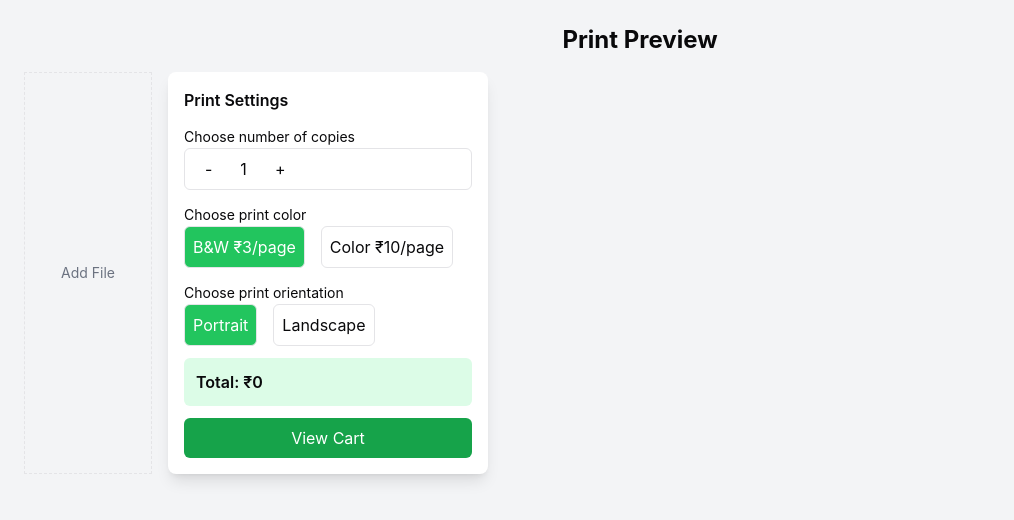
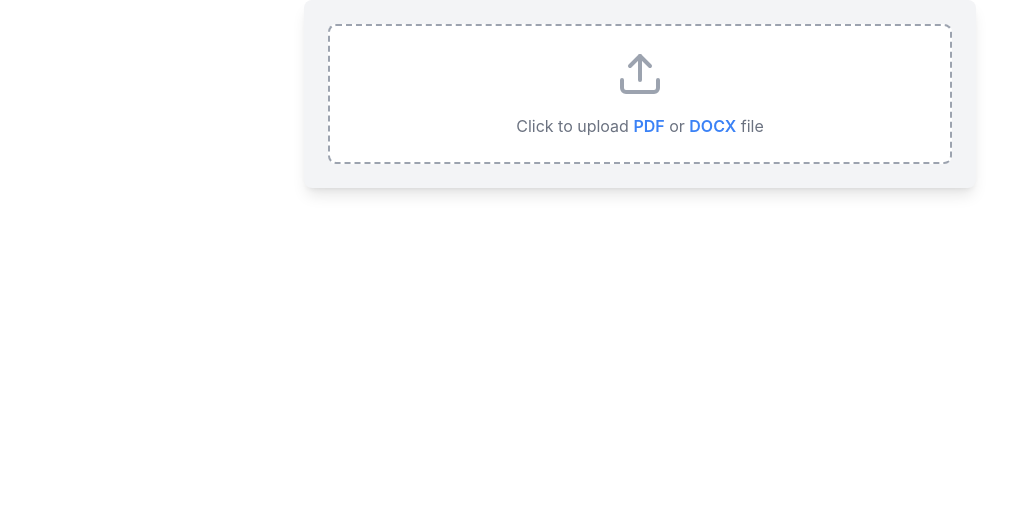
Before and after one commit to VSAbraham/printit-frontend, a React (Vite) app: page /preview in a window 1280 px wide. Shown: the top 520 px of the page, without its empty margins (0-1014 px from the left). Built offline with nearby package versions, Linux system fonts and the light colour scheme.

Commit message:
2nd commit

```diff
--- a/src/pages/PreviewPage.tsx
+++ b/src/pages/PreviewPage.tsx
@@ -1,19 +1,15 @@
 import React, { useState } from "react";
 import { useDropzone } from "react-dropzone";
 import { Button } from "../components/ui/button";
+import { X, Upload } from "lucide-react";
 
-export default function PreviewPage() {
+export default function FileUploader() {
   const [files, setFiles] = useState<File[]>([]);
-    const [copies, setCopies] = useState(1);
-    const [color, setColor] = useState("B&W");
-    const [orientation, setOrientation] = useState("Portrait");
-    const pricePerPage = color === "B&W" ? 3 : 10;
-    const totalPrice = pricePerPage * copies * files.length;
 
   const { getRootProps, getInputProps } = useDropzone({
     accept: {
-            'application/pdf': [],
-            'image/*': []
+      "application/pdf": [".pdf"],
+      "application/vnd.openxmlformats-officedocument.wordprocessingml.document": [".docx"]
     },
     onDrop: (acceptedFiles) => {
       setFiles([...files, ...acceptedFiles]);
@@ -25,106 +21,53 @@ export default function PreviewPage() {
   };
 
   return (
-        <div className="p-6 bg-gray-100 min-h-screen">
-            <h1 className="text-2xl font-bold text-center mb-4">Print Preview</h1>
+    <div className="p-6 bg-gray-100 rounded-lg shadow-lg max-w-2xl mx-auto">
+      {/* File Upload Box */}
+      <div
+        {...getRootProps()}
+        className="border-2 border-dashed border-gray-400 p-6 rounded-lg text-center bg-white hover:bg-gray-50 cursor-pointer flex flex-col items-center"
+      >
+        <input {...getInputProps()} />
+        {/* Uploaded Image */}
+        <Upload className="w-12 h-12 mx-auto mb-2 text-gray-400" />
+        <p className="text-gray-500 mt-2">
+          Click to upload <span className="font-semibold text-blue-500">PDF</span> or{" "}
+          <span className="font-semibold text-blue-500">DOCX</span> file
+        </p>
+      </div>
 
-            <div className="flex gap-4">
-                {/* File Preview */}
-                <div className="flex flex-wrap gap-4">
+      {/* File Previews */}
+      {files.length > 0 && (
+        <div className="mt-4">
+          <h3 className="text-lg font-semibold">Files to Print</h3>
+          <div className="grid grid-cols-3 gap-4 mt-2">
             {files.map((file, index) => (
-                        <div key={index} className="border p-2 w-32">
-                            <img
-                                src={URL.createObjectURL(file)}
-                                alt="Preview"
-                                className="w-full h-40 object-cover"
-                            />
-                            <p className="text-xs text-center">{file.name}</p>
+              <div key={index} className="relative p-2 border rounded-lg shadow-md bg-white">
+                <div className="flex items-center justify-center h-32 bg-gray-200 text-gray-700 font-semibold">
+                  {file.type === "application/pdf" ? "PDF" : "DOCX"}
+                </div>
 
+                {/* Remove Button */}
+                <button
+                  onClick={() => removeFile(index)}
+                  className="absolute top-1 right-1 bg-red-500 text-white p-1 rounded-full hover:bg-red-600"
+                >
+                  <X size={16} />
+                </button>
+
+                <p className="text-xs mt-1 truncate">{file.name}</p>
               </div>
             ))}
-                    <div
-                        {...getRootProps()}
-                        className="border border-dashed p-4 w-32 flex items-center justify-center"
-                    >
-                        <input {...getInputProps()} />
-                        <p className="text-sm text-gray-500">Add File</p>
-
           </div>
         </div>
+      )}
 
-                {/* Print Settings */}
-                <div className="p-4 bg-white shadow-lg rounded-lg w-80">
-                    <h2 className="font-semibold">Print Settings</h2>
-
-                    <div className="mt-3">
-                        <label className="text-sm">Choose number of copies</label>
-                        <div className="flex items-center border p-2 rounded-md">
-                            <button
-                                className="px-3"
-                                onClick={() => setCopies(Math.max(1, copies - 1))}
-                            >
-                                -
-                            </button>
-                            <span className="px-4">{copies}</span>
-                            <button className="px-3" onClick={() => setCopies(copies + 1)}>
-                                +
-                            </button>
-                        </div>
-                    </div>
-
-                    <div className="mt-3">
-                        <label className="text-sm">Choose print color</label>
-                        <div className="flex gap-4">
-                            <button
-                                className={`p-2 border rounded-md ${
-                                    color === "B&W" ? "bg-green-500 text-white" : ""
-                                }`}
-                                onClick={() => setColor("B&W")}
-                            >
-                                B&W ₹3/page
-                            </button>
-                            <button
-                                className={`p-2 border rounded-md ${
-                                    color === "Color" ? "bg-green-500 text-white" : ""
-                                }`}
-                                onClick={() => setColor("Color")}
-                            >
-                                Color ₹10/page
-                            </button>
-                        </div>
-                    </div>
-
-                    <div className="mt-3">
-                        <label className="text-sm">Choose print orientation</label>
-                        <div className="flex gap-4">
-                            <button
-                                className={`p-2 border rounded-md ${
-                                    orientation === "Portrait" ? "bg-green-500 text-white" : ""
-                                }`}
-                                onClick={() => setOrientation("Portrait")}
-                            >
-                                Portrait
-                            </button>
-                            <button
-                                className={`p-2 border rounded-md ${
-                                    orientation === "Landscape" ? "bg-green-500 text-white" : ""
-                                }`}
-                                onClick={() => setOrientation("Landscape")}
-                            >
-                                Landscape
-                            </button>
-                        </div>
-                    </div>
-
-                    <div className="mt-3 p-3 bg-green-100 rounded-md">
-                        <p className="font-semibold">Total: ₹{totalPrice}</p>
-                    </div>
-
-                    <button className="mt-3 w-full bg-green-600 text-white py-2 rounded-md">
-                        View Cart
-                    </button>
-                </div>
-            </div>
+      {/* Proceed Button */}
+      {files.length > 0 && (
+        <Button className="mt-4 w-full bg-blue-600 hover:bg-blue-700 text-white font-semibold">
+          Proceed to Print
+        </Button>
+      )}
     </div>
   );
 }
```
Lines whose indentation alone changed are shown as unchanged.
